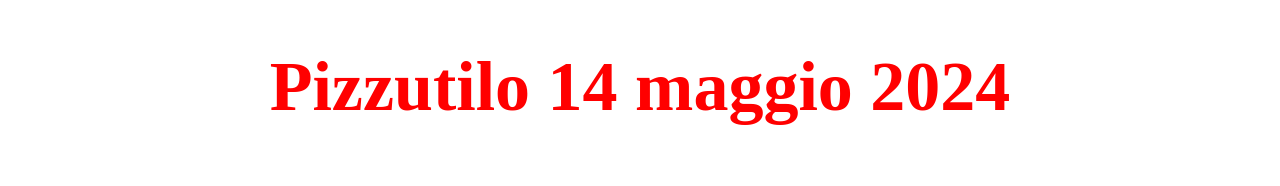
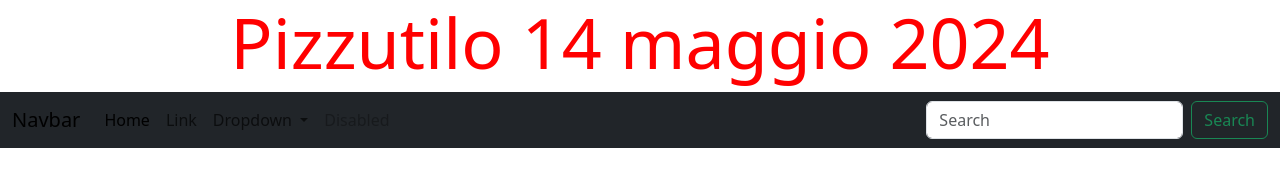
Before and after one commit to tommipiz/Pizzutilo-Compito1, a plain HTML site: page index.html in a window 1280 px wide. Drawn offline with nearby package versions, Linux system fonts and the light colour scheme.

Commit message:
Incluso Bootstrap e aggiunta Navbar

```diff
--- a/index.html
+++ b/index.html
@@ -5,10 +5,51 @@
     <meta name="viewport" content="width=device-width, initial-scale=1.0">
     <title>Pizzutilo-Compito1</title>
     <link rel="stylesheet" href="./css/styles.css">
+    <link href="https://cdn.jsdelivr.net/npm/bootstrap@5.3.3/dist/css/bootstrap.min.css" rel="stylesheet" integrity="sha384-QWTKZyjpPEjISv5WaRU9OFeRpok6YctnYmDr5pNlyT2bRjXh0JMhjY6hW+ALEwIH" crossorigin="anonymous">
 </head>
 <body>
 
     <h1 class="titolo">Pizzutilo  14 maggio 2024</h1>
 
+    <nav class="navbar navbar-expand-lg bg-dark">
+        <div class="container-fluid">
+          <a class="navbar-brand " href="#">Navbar</a>
+          <button class="navbar-toggler" type="button" data-bs-toggle="collapse" data-bs-target="#navbarSupportedContent" aria-controls="navbarSupportedContent" aria-expanded="false" aria-label="Toggle navigation">
+            <span class="navbar-toggler-icon"></span>
+          </button>
+          <div class="collapse navbar-collapse" id="navbarSupportedContent">
+            <ul class="navbar-nav me-auto mb-2 mb-lg-0">
+              <li class="nav-item">
+                <a class="nav-link active" aria-current="page" href="#">Home</a>
+              </li>
+              <li class="nav-item">
+                <a class="nav-link" href="#">Link</a>
+              </li>
+              <li class="nav-item dropdown">
+                <a class="nav-link dropdown-toggle" href="#" role="button" data-bs-toggle="dropdown" aria-expanded="false">
+                  Dropdown
+                </a>
+                <ul class="dropdown-menu">
+                  <li><a class="dropdown-item" href="#">Action</a></li>
+                  <li><a class="dropdown-item" href="#">Another action</a></li>
+                  <li><hr class="dropdown-divider"></li>
+                  <li><a class="dropdown-item" href="#">Something else here</a></li>
+                </ul>
+              </li>
+              <li class="nav-item">
+                <a class="nav-link disabled" aria-disabled="true">Disabled</a>
+              </li>
+            </ul>
+            <form class="d-flex" role="search">
+              <input class="form-control me-2" type="search" placeholder="Search" aria-label="Search">
+              <button class="btn btn-outline-success" type="submit">Search</button>
+            </form>
+          </div>
+        </div>
+      </nav>
+
+
+    <script src="https://cdn.jsdelivr.net/npm/bootstrap@5.3.3/dist/js/bootstrap.bundle.min.js" integrity="sha384-YvpcrYf0tY3lHB60NNkmXc5s9fDVZLESaAA55NDzOxhy9GkcIdslK1eN7N6jIeHz" crossorigin="anonymous"></script>
+
 </body>
 </html>
```
